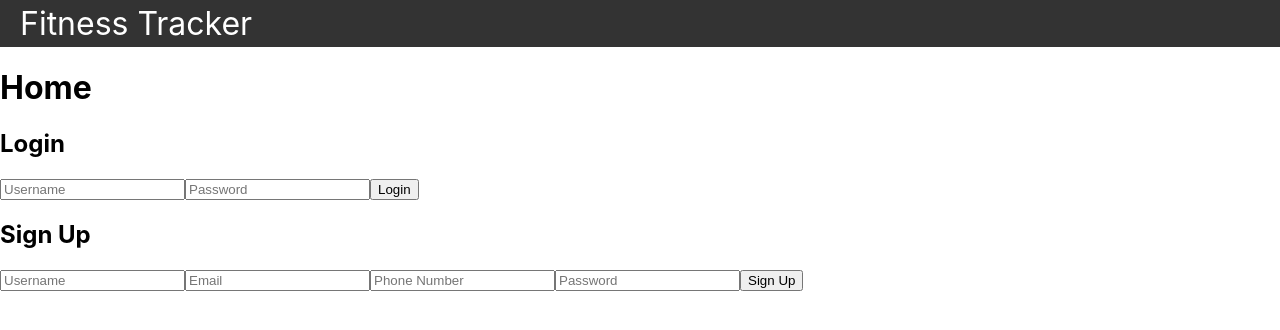
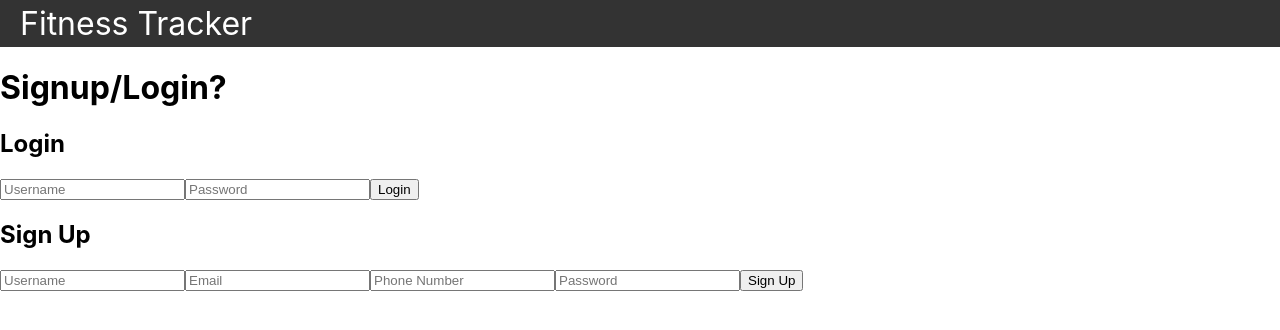
Before and after one commit to Safi0919/Fitness_Tracker, a React (Create React App) app in the folder client/: page / in a window 1280 px wide. Shown: the top 330 px of the page. Built offline with nearby package versions, Linux system fonts and the light colour scheme.

Commit message:
Add session management

```diff
--- a/client/src/App.js
+++ b/client/src/App.js
@@ -1,7 +1,6 @@
-// App.js
 import React, { useState } from "react";
 import { Routes, Route } from "react-router-dom";
-import Home from "./pages/Home";
+import Login from "./pages/Login";
 import Workouts from "./pages/Workouts";
 import Update from "./pages/Update";
 import Add from "./pages/Add";
@@ -28,7 +27,7 @@ function App() {
         <Navbar />
         <div className="container">
           <Routes>
-            <Route path="/" element={<Home />} />
+            <Route path="/" element={<Login />} />
             {isLoggedIn ? (
               <>
                 <Route path="/workouts" element={<Workouts />} />
@@ -39,7 +38,7 @@ function App() {
                 <Route path="*" element={<Welcome />} />
               </>
             ) : (
-              <Route path="*" element={<Home />} />
+              <Route path="*" element={<Login />} />
             )}
           </Routes>
         </div>
--- a/client/src/navbar.js
+++ b/client/src/navbar.js
@@ -6,6 +6,9 @@ export default function Navbar() {
     const { isLoggedIn, logout } = useContext(AuthContext);
 
     const handleLogout = () => {
+        console.log(localStorage.getItem('userid'));
+        localStorage.setItem('userid', null);
+        console.log(localStorage.getItem('userid'));
         logout();
     };
 
--- a/client/src/pages/Home.jsx
+++ b/client/src/pages/Login.jsx
@@ -2,7 +2,7 @@ import React, { useContext, useState } from 'react';
 import axios from 'axios';
 import { AuthContext } from '../AuthContext';
 
-const Home = () => {
+const Login = () => {
   const { isLoggedIn, login, logout } = useContext(AuthContext);
   const [successMessage, setSuccessMessage] = useState('');
   const [user, setUser] = useState({
@@ -68,16 +68,18 @@ const Home = () => {
         alert('An error occurred while processing your request!');
       }
     }
-};
-
+  };
 
   const handleLoginClick = async (e) => {
     e.preventDefault();
     try {
       const res = await axios.post("http://localhost:8800/login", logUser);
       console.log(res.status);
+      console.log(res.data);
 
       if (res.status === 200) {
+        localStorage.setItem('userid', res.data.userid);
+        console.log(localStorage.getItem('userid'));
         login();
       }
       if (res.status === 401) {
@@ -90,7 +92,7 @@ const Home = () => {
 
   return (
     <div>
-      <h1>Home</h1>
+      <h1>Signup/Login?</h1>
       {!isLoggedIn && (
         <div>
           <h2>Login</h2>
@@ -114,4 +116,4 @@ const Home = () => {
   );
 }
 
-export default Home;
+export default Login;
```
Also changed, not shown: client/src/AuthContext.js (line endings or trailing spaces), 1 other file (tests, documents, lock files or other folders).
